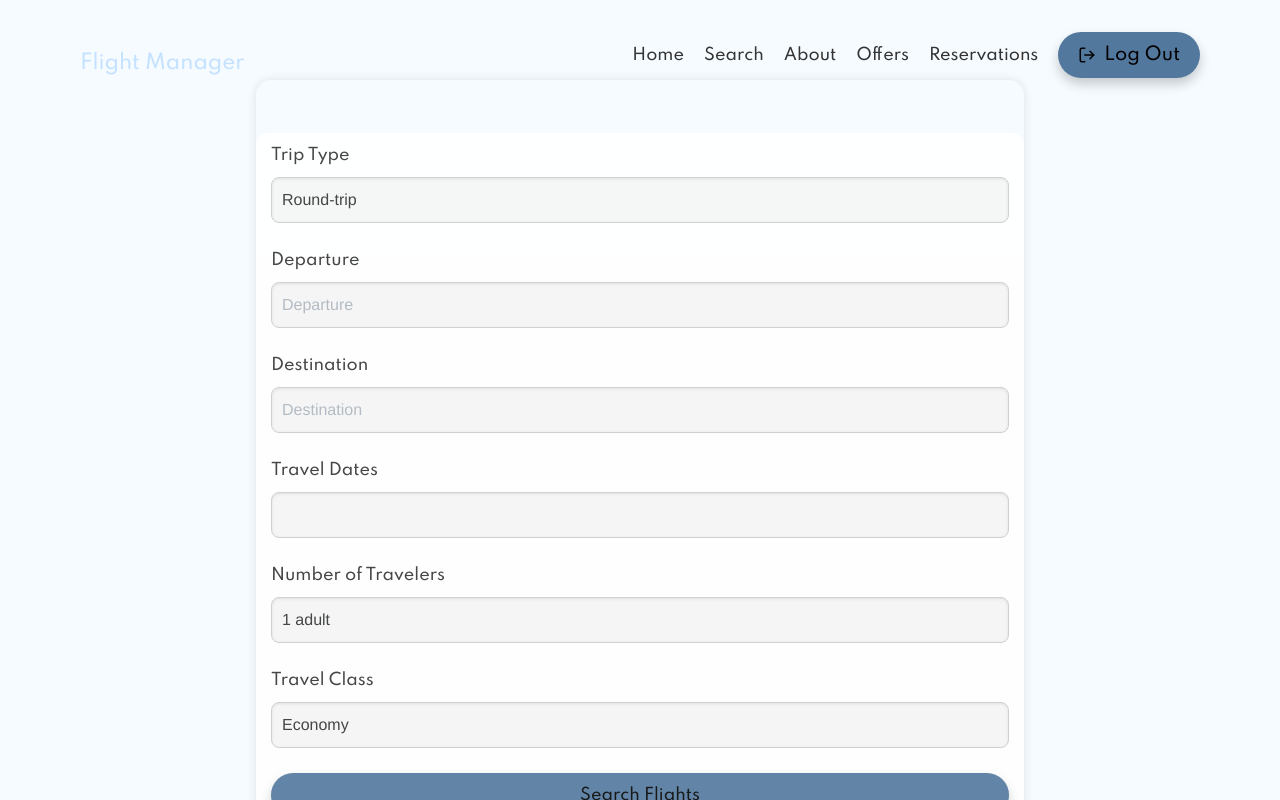
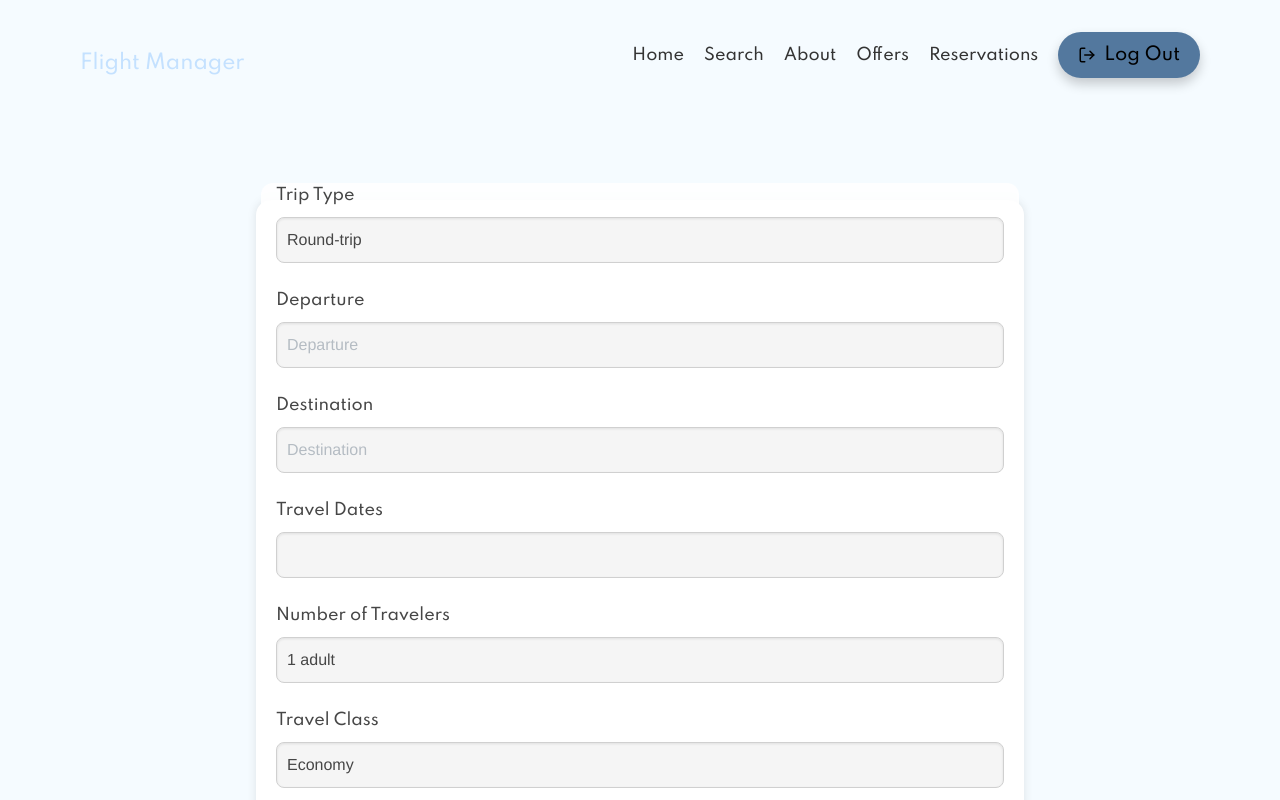
Before and after one commit to Yosr-2001/reactVol, a React (Vite) app: page /search in a window 1280 px wide. Built offline with nearby package versions, Linux system fonts and the light colour scheme.

Commit message:
update_signup

```diff
--- a/src/App.jsx
+++ b/src/App.jsx
@@ -12,13 +12,16 @@ function App() {
   return (
     <>
       <div style={{ height: '80vh', width: '60vw' }}>
+
         <Router>
-          <Navbar />
+
+
           <Routes>
+
+            <Route path="/sign-in" element={<Signin />} />
+            <Route path="/sign-up" element={<Signup />} />
             <Route path="/" element={<Home />} />
             <Route path="/search" element={<Search />} />
-            <Route path="/sign-in" element={<Signin />} />
-            <Route path="/sign-up" element={<Signup />} />
             <Route path="/add-avion" element={<AvionForm />} />
 
 
--- a/src/assets/style/search.scss
+++ b/src/assets/style/search.scss
@@ -1,16 +1,16 @@
 .flight-search {
-    height: 100vh; // Use a percentage-based height (adjustable)
+    height: 80vh; // Use a percentage-based height (adjustable)
     max-height: 100vh; // Ensure no scrolling happens if content overflows
     position: relative;
+    background-color: white;
 
 
     display: flex;
     justify-content: center;
     align-items: center;
     text-align: center;
-    padding: 0;
-    overflow: hidden; // Prevent overflow and scrolling
-    margin-top: 0;
+    padding: 5px;
+    // overflow: hidden;
 
     .search-form-container {
 
@@ -19,7 +19,7 @@
         z-index: 2;
         background-color: #ffffff;
         opacity: 90%;
-        padding: 10px 15px;
+        padding: 0px 15px;
         border-radius: 12px;
         // box-shadow: 14px 15px 35px rgba(0, 0, 0, 0.1);
         width: 100%;
@@ -27,6 +27,7 @@
         text-align: center;
         overflow: hidden;
         flex-direction: column;
+        margin-top: 0px;
 
         form {
             display: flex;
--- a/src/components/Home/Home.jsx
+++ b/src/components/Home/Home.jsx
@@ -5,7 +5,6 @@ import Aos from 'aos'
 import 'aos/dist/aos.css'
 import { Button } from 'react-bootstrap'
 import Navbar from '../Navbar/Navbar'
-import FlightSearch from '../Search/Search'
 import { Link } from 'react-router-dom'
 
 const Home = () => {
--- a/src/components/Search/Search.jsx
+++ b/src/components/Search/Search.jsx
@@ -1,6 +1,4 @@
 import React, { useState } from "react";
-import { HiOutlineLocationMarker } from "react-icons/hi";
-import { BsCalendar2Date } from "react-icons/bs";
 import DatePicker from "react-datepicker";
 import "react-datepicker/dist/react-datepicker.css";
 import "../../main.scss"; // Custom styles for professional look
@@ -8,6 +6,8 @@ import Aos from "aos";
 import "aos/dist/aos.css";
 import "../../assets/style/search.scss";
 import { Button } from "react-bootstrap";
+import Navbar from "../Navbar/Navbar";
+import "../../main.scss";
 
 function FlightSearch() {
   const [tripType, setTripType] = useState("Round-trip");
@@ -22,6 +22,7 @@ function FlightSearch() {
   }, []);
 
   return (
+    <><Navbar />
       <div className="flight-search">
 
         <div className="search-form-container">
@@ -110,7 +111,7 @@ function FlightSearch() {
             </div>
           </form>
         </div>
-    </div>
+      </div></>
   );
 }
 
--- a/src/main.scss
+++ b/src/main.scss
@@ -272,7 +272,7 @@ h2 {
 
 
 .flight-search {
-  padding: 3rem 2rem;
+
   border-radius: 15px;
   max-width: 800px;
   box-shadow: 0 0 10px rgba(0, 0, 0, 0.1);
@@ -310,7 +310,7 @@ h2 {
 }
 
 .form-control {
-  padding: 0.75rem 1rem;
+  padding: 0.75rem 0rem;
 
   border: none;
   border-radius: 5px;
```
Lines whose indentation alone changed are shown as unchanged.
